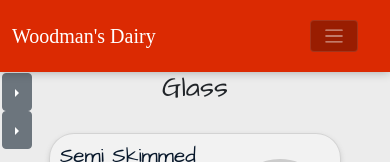
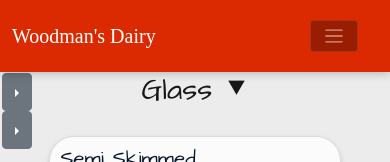
Before and after one commit to CTrotman-Dev/WoodmansDairy-react, a React (Create React App) app: page /produce in a window 390 px wide. Shown: the top 162 px of the page. Built offline with nearby package versions, Linux system fonts and the light colour scheme; grey boxes are pictures that could not be loaded; a web font is replaced by a local one.

Commit message:
produce headers now clickable to hide

```diff
--- a/public/styles.css
+++ b/public/styles.css
@@ -89,11 +89,22 @@ footer p {
   color: var(--off-white);
 }
 
+.produce-heading{
+  font-size: 50px;
+  color:rgba(0,0,0,0.9);
+}
+
+.produce-heading:hover{
+  font-size: 60px;
+  cursor: pointer;
+  color:rgba(0,0,0,0.5);
+}
+
 .card {
   border-radius: 25px;
   position: relative;
   padding: 25px 15px;
-  background-color: rgba(255, 255, 255, 0.3);
+  background-color: rgba(255, 255, 255, 0.8);
   color: var(--dark-font);
   margin: 30px 0 30px 20px;
   height: auto;
@@ -444,6 +455,7 @@ display: none;
   }
 
 
+
   .circle-img {
     border-radius: 50%;
     border: 4px solid var(--off-white);
@@ -466,6 +478,7 @@ position: fixed;
 text-align: left;
 margin:1px 0 0 -35px;
 opacity: 1;
+z-index: 10;
   }
   .filter-mobile-inner{
     position: absolute;
@@ -479,10 +492,16 @@ opacity: 1;
   .produce-section{
     margin:0;
     width: 100%;
-    z-index: -1;
+    z-index: 0;
   }
 
+  .produce-heading{
+    font-size: 30px;
+  }
 
+  .produce-heading:hover{
+    font-size: 34px;
+  }
 }
 
 /* On screens that are 600px or less */
--- a/src/components/ProduceGrid.jsx
+++ b/src/components/ProduceGrid.jsx
@@ -1,14 +1,19 @@
-import React from "react";
+import React, { useState } from "react";
 import Card from "../components/Card";
 
 const ProduceGrid = (props) => {
+    const [isVisible, setIsVisible] = useState(true);
 
+    function handleClick() {
+        console.log("click");
+        setIsVisible(!isVisible);
+    }
     return (
         <div className="row">
-        <h1>
-            {props.title}
-        </h1>
-            {props.data.map(x =>
+            <h1 className="produce-heading" onClick={handleClick}>
+                {props.title} ⯆
+            </h1>
+            {isVisible && props.data.map(x =>
                 <Card key={x.id}
                     name={x.name}
                     img={x.img}
--- a/src/pages/Contact.jsx
+++ b/src/pages/Contact.jsx
@@ -13,7 +13,7 @@ const Contact = () => {
             Contact us for your local dairy delivery today, delivering fresh milk, eggs and more to Cardiff and the surrounding areas.
             </h3>
             <p>
-                Please call us today on <strong>07968807248</strong> or email <strong>woodymilk1@yahoo.co.uk</strong>.
+                Please call us today on <strong><a href="tel:07968807248">07968807248</a></strong> or email <strong><a href="mailto:woodymilk1@yahoo.co.uk">woodymilk1@yahoo.co.uk</a></strong>.
             </p>
             <div className="row">
                 <div className="col-md-6">
--- a/src/pages/Home.jsx
+++ b/src/pages/Home.jsx
@@ -12,9 +12,10 @@ const Home = () => {
 
             <div className="row">
                 <div className="col-md-6 home-cta">
-                    <h1>Reduce your carbon footprint!</h1>
+                    <h1>Delivering milk in Cardiff since 1983.</h1>
+                    <h2>Support doorstep deliveries and support your community.</h2>
                     <p>
-                        We supply a range of dairy and non dairy alternatives. Visit our
+                        At Woodman's, we deliver a range of dairy and non dairy alternatives to your home. Visit our
                         <Link to={"/produce"}> produce </Link>
                         section to see our full produce range.
                     </p>
```
